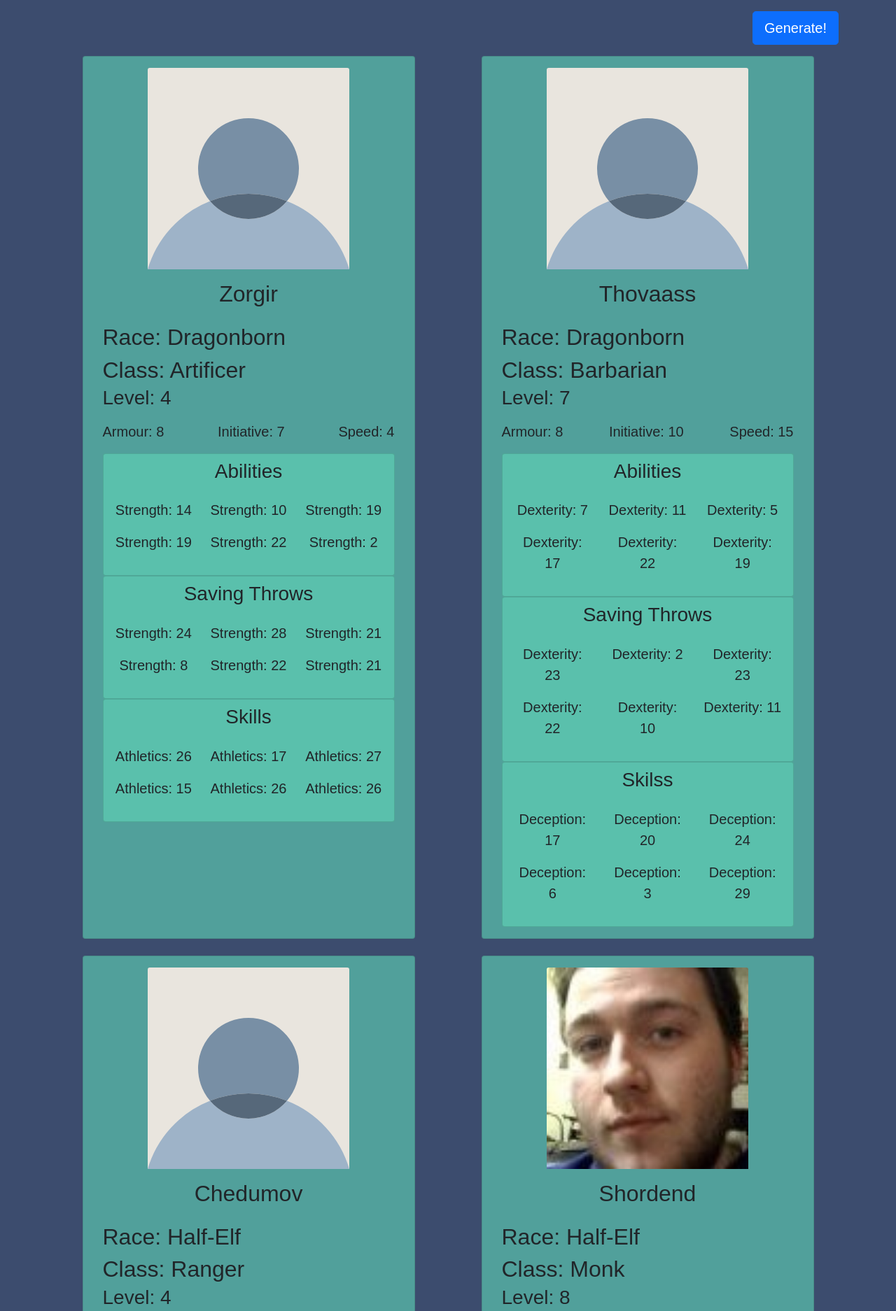
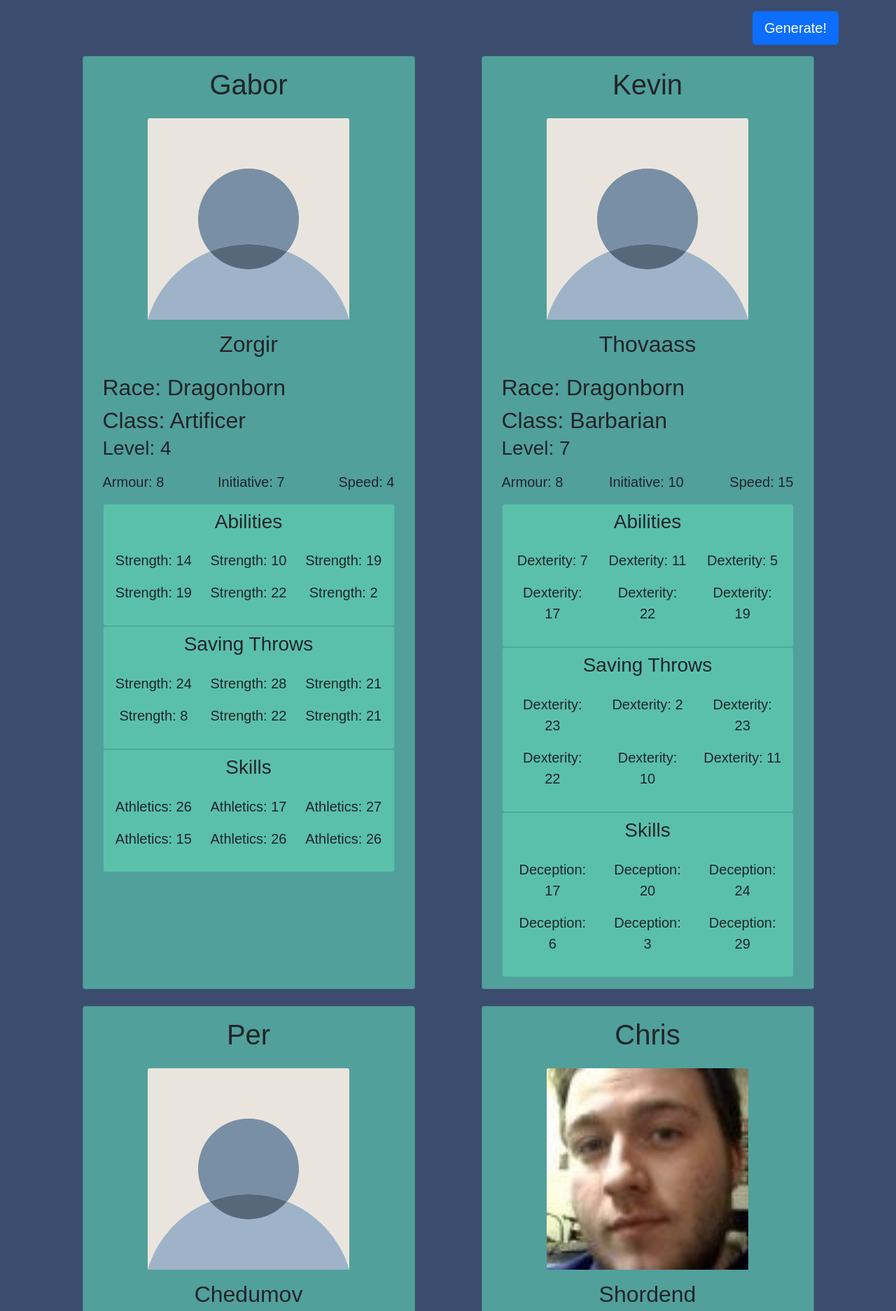
Before and after one commit to JakeTrevSchool/CO21-JPM-submission, a plain HTML site: page dnd/index.html in a window 1280 px wide. Shown: the top 1874 px of the page at 70% size. Drawn offline with Linux system fonts and the light colour scheme.

Commit message:
Added names, fixed typo and modify bootstrap

```diff
--- a/dnd/index.html
+++ b/dnd/index.html
@@ -23,7 +23,8 @@
         </div>
         <div class="container my-3">
             <div class="row mb-4 justify-content-around">
-                <div class="col-5 card">
+                <div class="col-sm-10 col-md-5 card">
+                    <h1 class="mt-3 align-self-center">Gabor</h1>
                     <img class='image mt-3 card-img-top align-self-center' style="width:18rem;" src="./imgs/gabor.svg">
                     <h2 class="align-self-center mt-3">Zorgir</h2>
                     <div class="card-body">
@@ -84,8 +85,9 @@
                         </div>
                     </div>
                 </div>
-                <div class="col-5 card">
-                    <img class='image mt-3 card-img-top align-self-center' style="width:18rem;" src="./imgs/gabor.svg">
+                <div class="col-sm-10 col-md-5 card">
+                    <h1 class="align-self-center mt-3">Kevin</h1>
+                    <img class='image mt-3 card-img-top align-self-center' style="width:18rem;" src="./imgs/kevin.svg">
                     <h2 class="mt-3 align-self-center">Thovaass</h2>
                     <div class="card-body">
                         <div class="info mb-3">
@@ -129,7 +131,7 @@
                             </div>
                         </div>
                         <div class="skills card text-center">
-                            <h3 class="card-title mt-2">Skilss</h3>
+                            <h3 class="card-title mt-2">Skills</h3>
                             <div class="card-body">
                                 <div class="row">
                                     <p class="athletics col"></p>
@@ -147,8 +149,9 @@
                 </div>
             </div>
             <div class="row justify-content-around">
-                <div class="col-5 card">
-                    <img class='image mt-3 card-img-top align-self-center' style="width:18rem;" src="./imgs/kevin.svg">
+                <div class="col-sm-10 col-md-5 card">
+                    <h1 class="mt-3 align-self-center">Per</h1>
+                    <img class='image mt-3 card-img-top align-self-center' style="width:18rem;" src="./imgs/per.svg">
                     <h2 class="mt-3 align-self-center">Chedumov</h2>
                     <div class="card-body">
                         <div class="info mb-3">
@@ -208,7 +211,8 @@
                         </div>
                     </div>
                 </div>
-                <div class="col-5 card">
+                <div class="col-sm-10 col-md-5 card">
+                    <h1 class="mt-3 align-self-center">Chris</h1>
                     <img class='image mt-3 card-img-top align-self-center' style="width:18rem;" src="./imgs/chris.jpg">
                     <h2 class="mt-3 align-self-center">Shordend</h2>
                     <div class="card-body">
```
